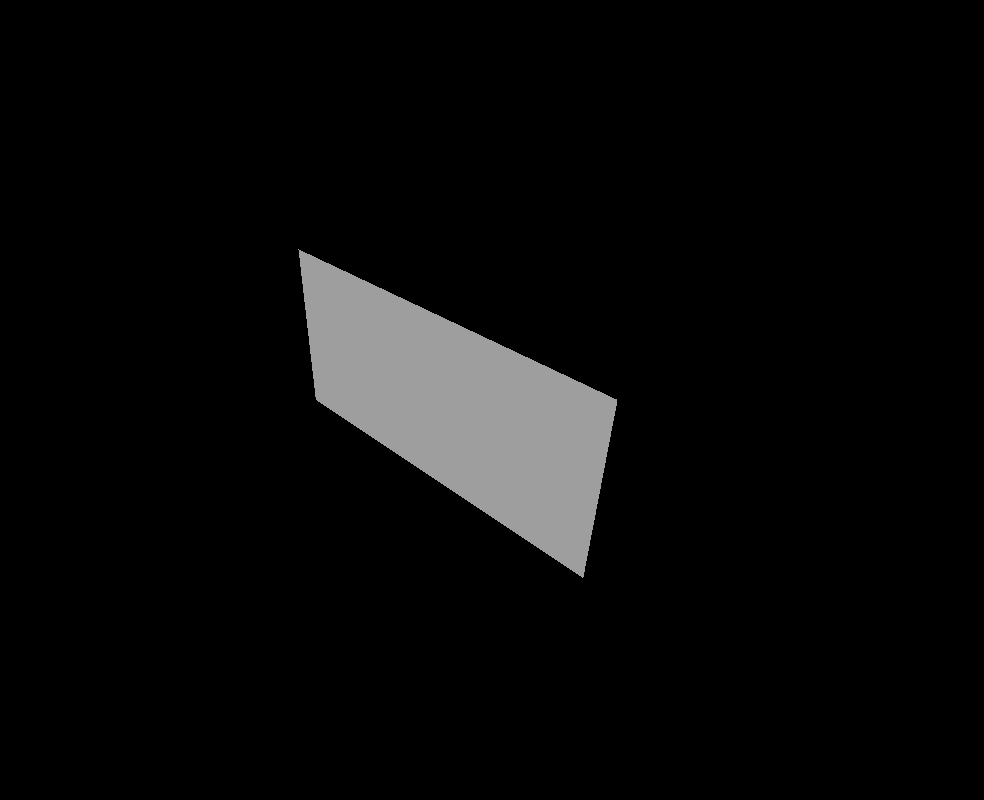
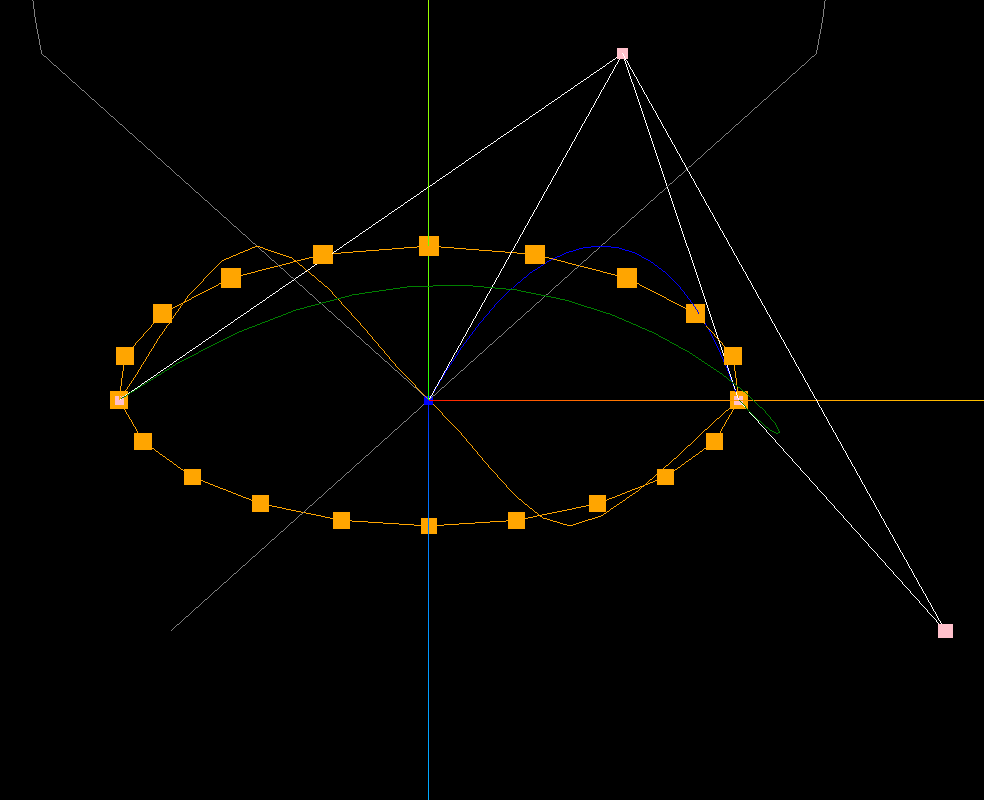
Before and after one commit to Maginacan/three-study, a website built with Vite: page index.html in a window 1280 px wide. Shown: the whole page, without its empty margins (211-1195 px from the left). Built offline with nearby package versions, Linux system fonts and the light colour scheme.

Commit message:
feat: 各种曲线初步学习

```diff
--- a/index.html
+++ b/index.html
@@ -24,6 +24,8 @@
     <!-- 材质 -->
     <!-- <script type="module" src="./knowledge/material.js"></script> -->
     <!-- UV -->
-    <script type="module" src="./knowledge/uv.js"></script>
+    <!-- <script type="module" src="./knowledge/uv.js"></script> -->
+    <!-- 曲线 -->
+    <script type="module" src="./knowledge/curve.js"></script>
 </body>
 </html>
--- /dev/null
+++ b/knowledge/CubicBezierCurve3.js
@@ -0,0 +1,31 @@
+// 三维贝塞尔曲线
+import * as THREE from 'three';
+
+const p1 = new THREE.Vector3(-100, 0, 0);
+const p2 = new THREE.Vector3(50, 100, 0);
+const p3 = new THREE.Vector3(100, 0, 100);
+const p4 = new THREE.Vector3(100, 0, 0);
+
+const curve = new THREE.CubicBezierCurve3(p1, p2, p3, p4);
+const pointsArr = curve.getPoints(20);
+
+const geometry = new THREE.BufferGeometry();
+geometry.setFromPoints(pointsArr);
+
+const material = new THREE.LineBasicMaterial({
+    color: new THREE.Color('green')
+});
+
+const cubicBezierCurve3line = new THREE.Line( geometry, material );
+
+const geometry2 = new THREE.BufferGeometry();
+geometry2.setFromPoints([p1,p2,p3,p4]);
+const material2 = new THREE.PointsMaterial({
+    color: new THREE.Color('pink'),
+    size: 5
+});
+const points2 = new THREE.Points(geometry2, material2);
+const line2 = new THREE.Line(geometry2, new THREE.LineBasicMaterial());
+cubicBezierCurve3line.add(points2, line2);
+
+export default cubicBezierCurve3line;
--- /dev/null
+++ b/knowledge/CurvePath.js
@@ -0,0 +1,28 @@
+// 组合多条曲线在一起
+import * as THREE from 'three';
+
+const p1 = new THREE.Vector2(0, 0);
+const p2 = new THREE.Vector2(100, 100);
+const line1 = new THREE.LineCurve(p1, p2);
+
+const arc = new THREE.EllipseCurve(0, 100, 100 , 100, 0, Math.PI);
+
+const p3 = new THREE.Vector2(-100, -100);
+const line2 = new THREE.LineCurve(p1, p3);
+
+const curvePath = new THREE.CurvePath();
+curvePath.add(line1);
+curvePath.add(arc);
+curvePath.add(line2);
+
+const pointsArr = curvePath.getPoints(20);
+const geometry = new THREE.BufferGeometry();
+geometry.setFromPoints(pointsArr);
+
+const material = new THREE.MeshBasicMaterial({
+    color: 'gray'
+})
+
+const curveLine = new THREE.Line(geometry, material);
+
+export default curveLine;
--- /dev/null
+++ b/knowledge/EllipseCurve.js
@@ -0,0 +1,26 @@
+// 椭圆或者圆形曲线
+import * as THREE from 'three';
+
+// 第一二个为原点，后面为长短轴长度，第五六个可以设置起始结束的角度
+const arc = new THREE.EllipseCurve(0, 0, 100, 50);
+// 将曲线分为20段，也就有了21个点
+const pointList = arc.getPoints(20);
+
+const gemetry = new THREE.BufferGeometry();
+gemetry.setFromPoints(pointList);
+
+// 点模型
+const materialPoint = new THREE.PointsMaterial({
+    color: 'orange',
+    size: 10,
+});
+const pointsMesh = new THREE.Points(gemetry, materialPoint);
+
+// 线模型
+const materialLine = new THREE.LineBasicMaterial({
+    color: new THREE.Color('orange')
+})
+const ellipseCurveLine = new THREE.Line(gemetry, materialLine);
+ellipseCurveLine.add(pointsMesh)
+
+export default ellipseCurveLine;
--- /dev/null
+++ b/knowledge/QuadraticBezierCurve.js
@@ -0,0 +1,30 @@
+// 贝塞尔曲线
+import * as THREE from 'three';
+
+const p1 = new THREE.Vector2(0, 0);
+const p2 = new THREE.Vector2(50, 100);
+const p3 = new THREE.Vector2(100, 0);
+
+const curve = new THREE.QuadraticBezierCurve(p1, p2, p3);
+const pointsArr = curve.getPoints(20);
+
+const geometry = new THREE.BufferGeometry();
+geometry.setFromPoints(pointsArr);
+
+const material = new THREE.LineBasicMaterial({
+    color: new THREE.Color('blue')
+});
+
+const quadraticBezierCurveline = new THREE.Line( geometry, material );
+
+const geometry2 = new THREE.BufferGeometry();
+geometry2.setFromPoints([p1,p2,p3]);
+const material2 = new THREE.PointsMaterial({
+    color: new THREE.Color('blue'),
+    size: 5
+});
+const points2 = new THREE.Points(geometry2, material2);
+const line2 = new THREE.Line(geometry2, new THREE.LineBasicMaterial());
+quadraticBezierCurveline.add(points2, line2);
+
+export default quadraticBezierCurveline;
--- /dev/null
+++ b/knowledge/SplineCurve.js
@@ -0,0 +1,24 @@
+// 不规则曲线
+import * as THREE from 'three';
+
+const arr = [
+    new THREE.Vector2(-100, 0),
+    new THREE.Vector2( -50, 50 ),
+	new THREE.Vector2( 0, 0 ),
+	new THREE.Vector2( 50, -50 ),
+	new THREE.Vector2( 100, 0 ),
+]
+
+const curve = new THREE.SplineCurve(arr);
+const pointList = curve.getPoints(20);
+
+const geometry = new THREE.BufferGeometry();
+geometry.setFromPoints(pointList);
+
+const material = new THREE.LineBasicMaterial({
+    color: new THREE.Color('orange')
+});
+
+const splineCurveLine = new THREE.Line( geometry, material );
+
+export default splineCurveLine;
--- /dev/null
+++ b/knowledge/curve.js
@@ -0,0 +1,41 @@
+// 曲线
+import * as THREE from "three";
+import { OrbitControls } from "three/examples/jsm/controls/OrbitControls.js";
+import ellipseCurveLine from './EllipseCurve.js'
+import splineCurveLine from './SplineCurve.js'
+import quadraticBezierCurveline from './QuadraticBezierCurve.js'
+import cubicBezierCurve3line from './CubicBezierCurve3.js'
+import curveLine from './CurvePath.js'
+
+{
+    const scene = new THREE.Scene();
+
+    scene.add(ellipseCurveLine);
+    scene.add(splineCurveLine);
+    scene.add(quadraticBezierCurveline);
+    scene.add(cubicBezierCurve3line);
+    scene.add(curveLine);
+
+    const axesHelper = new THREE.AxesHelper(200);
+    scene.add(axesHelper);
+
+    const width = window.innerWidth;
+    const height = window.innerHeight;
+
+    const camera = new THREE.PerspectiveCamera(60, width / height, 0.1, 10000);
+    camera.position.set(0, 100, 200);
+    camera.lookAt(0, 0, 0);
+
+    const renderer = new THREE.WebGLRenderer();
+    renderer.setSize(width, height);
+    function render() {
+        renderer.render(scene, camera);
+        requestAnimationFrame(render);
+    };
+
+    render();
+
+    document.body.append(renderer.domElement);
+
+    const controls = new OrbitControls(camera, renderer.domElement);
+}
```
